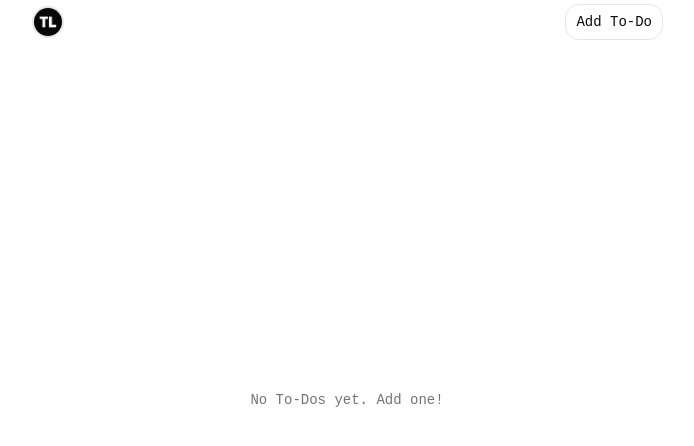
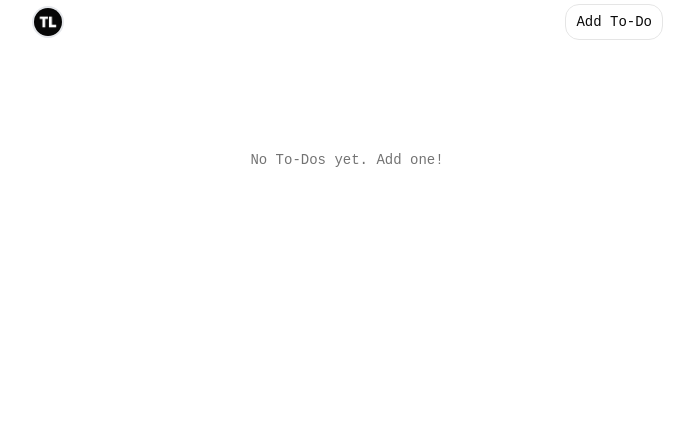
Before and after one commit to itssolome/toki-list, a React (Vite) app: page / in a window 1280 px wide. Shown: the top 446 px of the page, without its empty margins (293-987 px from the left). Built offline with nearby package versions, Linux system fonts and the light colour scheme.

Commit message:
feat: adjust main app layout container

```diff
--- a/src/App.tsx
+++ b/src/App.tsx
@@ -34,7 +34,8 @@ function AppContent() {
   } = useTasksContext()
 
   return (
-    <div className="m-auto flex min-h-svh w-[50%] flex-col items-center justify-center p-6">
+    <div className="flex min-h-svh justify-center">
+      <div className="flex w-[30%] flex-col text-sm leading-loose items-center content-center">
         <Navbar />
         <TaskList
           tasks={tasks}
@@ -71,6 +72,7 @@ function AppContent() {
           onConfirm={confirmDelete}
         />
       </div>
+    </div>
   )
 }
 
```
Lines whose indentation alone changed are shown as unchanged.
